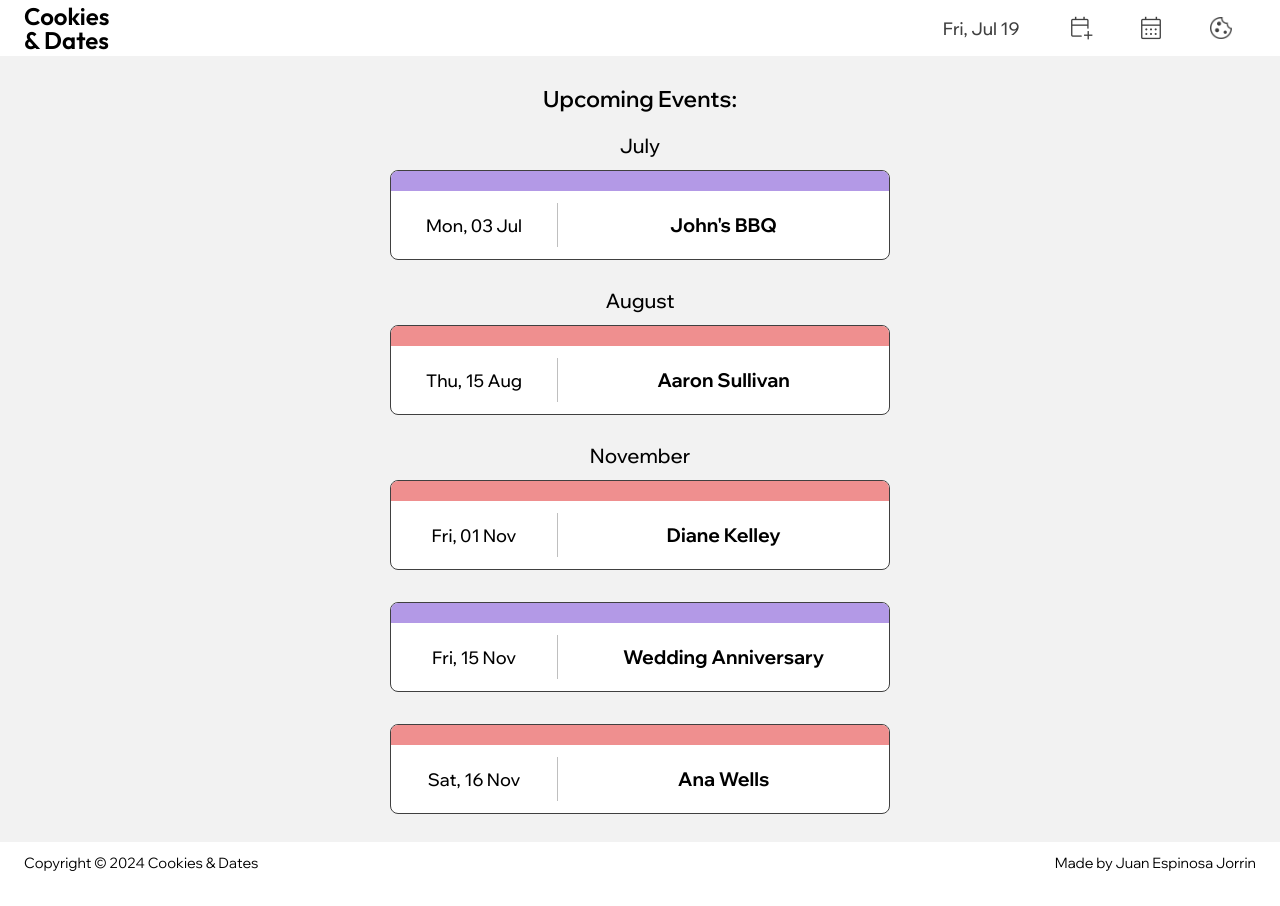
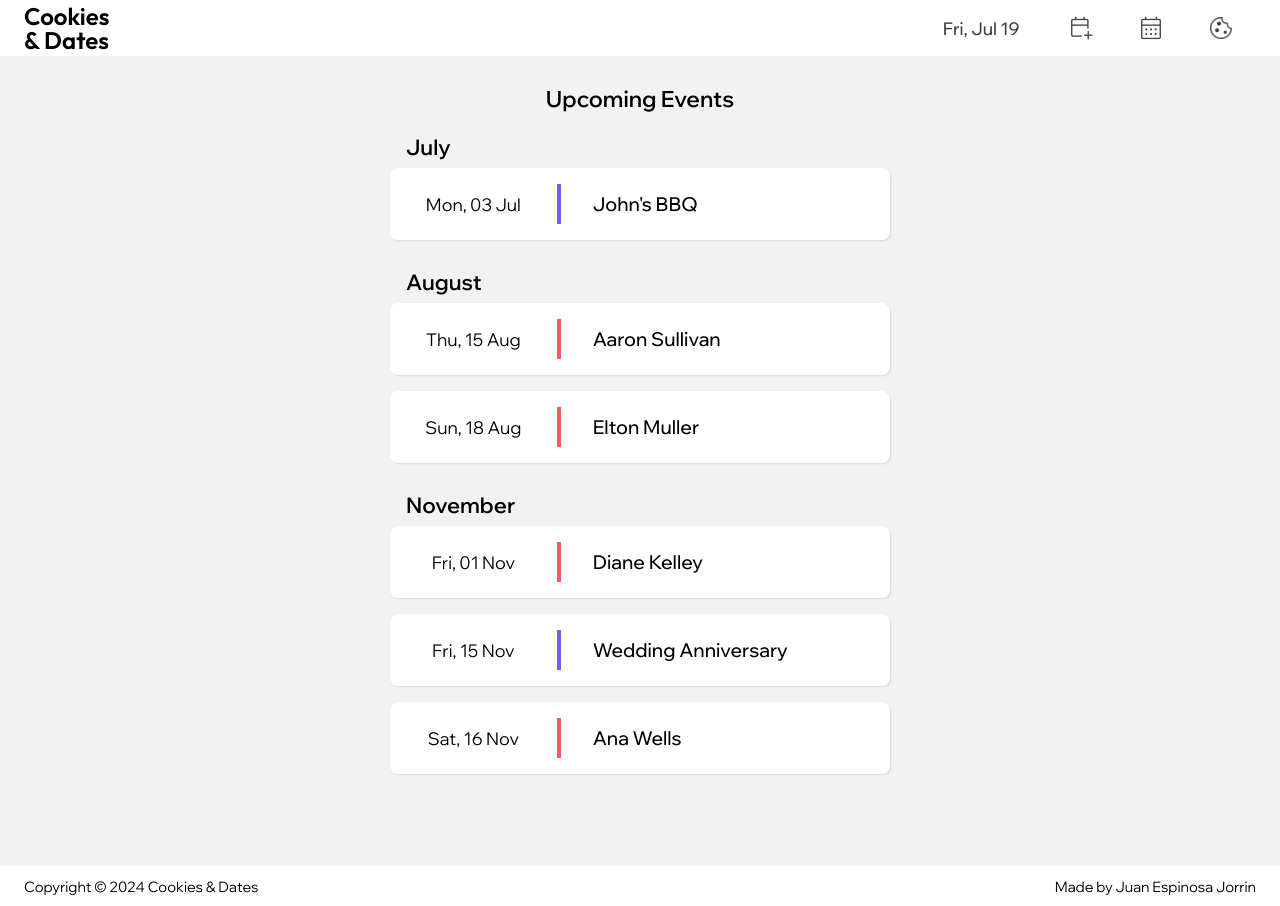
Before and after one commit to juanej88/cookies-dates, a React (Create React App) app: page / in a window 1280 px wide. Before the commit the page ends 882 px from the top, so only its background shows below. Built offline with nearby package versions, Linux system fonts and the light colour scheme.

Commit message:
Restyle the Main component 2.0

```diff
--- a/public/index.html
+++ b/public/index.html
@@ -15,7 +15,6 @@
     <meta property="og:title" content="Cookies & Dates" />
     <meta property="og:type" content="website application" />
     <meta property="og:description" content="Web app that empowers users to store dates in a database such as birthdays and anniversaries and receive timely notifications. It integrates the OpenAI API with ChatGPT to generate bespoken messages that users can send to their loved ones." />
-    <!-- <meta property="og:url" content="https://cookiesdates.netlify.app" /> -->
     <meta property="og:image" content="./logo192.png" />
 
     <link rel="preconnect" href="https://fonts.googleapis.com">
--- a/src/assets/styles/Main.css
+++ b/src/assets/styles/Main.css
@@ -7,7 +7,7 @@ main {
   grid-template-rows: 1fr 4rem;
 }
 
-section#upcoming-events {
+#upcoming-events {
   width: 100%;
   display: flex;
   flex-direction: column;
@@ -26,70 +26,21 @@ article.month-events {
   max-width: 500px;
   display: flex;
   flex-direction: column;
-  align-items: center;
 }
 
 article.month-events > h2 {
-  font-size: 1.25rem;
-  font-weight: 500;
-}
-
-aside.event-card {
-  width: 100%;
-  background-color: hsla(0, 0%, 100%);
-  border: 1px solid hsl(0, 0%, 25%);
-  border-radius: 8px;
-  margin: 1.5rem 0 0.5rem 0;
-}
-
-article.month-events > h2 + aside.event-card {
-  margin: 0.75rem 0 0.5rem 0;
-}
-
-.event-identifier {
-  border-radius: 7px 7px 0 0;
-  height: 1.25rem;
-  width: 100%;
-}
-
-.birthday {
-  background-color: hsl(0, 75%, 75%);
-}
-
-.event {
-  background-color: hsl(260, 60%, 75%);
-}
-
-div.event-details {
-  display: grid;
-  grid-template-columns: 1fr 2fr;
-  padding: 0.75rem 0;
-  font-size: 1.1rem;
-  font-weight: 500;
-}
-
-div.event-details > p {
-  display: flex;
-  justify-content: center;
-  align-items: center;
-  height: 2.75rem;
-  text-align: center;
-}
-
-div.event-details > p:nth-child(2) {
-  border-left: 1px solid hsl(0, 0%, 75%);
-  padding: 0 0.25rem;
-  font-size: 1.2rem;
-  font-weight: 700;
+  font-size: 1.35rem;
+  font-weight: 600;
+  padding-left: 0.5rem;
 }
 
 @media only screen and (min-width: 768px) {
-  main {
-    grid-template-rows: 1fr;
+  article.month-events {
+    width: 60%;
   }
 
-  article.month-events {
-    width: 60%;
+  article.month-events > h2 {
+    padding-left: 1rem;
   }
 }
 
@@ -98,3 +49,66 @@ div.event-details > p:nth-child(2) {
     width: 40%;
   }
 }
+
+aside.event-card {
+  height: 4.5rem;
+  width: 100%;
+  background-color: hsla(0, 0%, 100%);
+  border-radius: 8px;
+  box-shadow: 1px 1px 2px 0 hsla(0, 0%, 0%, 10%);
+  margin: 0.5rem 0 0.5rem 0;
+  display: grid;
+  grid-template-columns: 1fr 2fr;
+  align-items: center;
+}
+
+.event-icon {
+  justify-self: end;
+  border-radius: 50%;
+  height: 0.75rem;
+  width: 0.75rem;
+}
+
+/* .birthday {
+  background-color: hsl(0, 80%, 65%);
+}
+
+.event {
+  background-color: hsl(250, 80%, 65%);
+} */
+
+.event-card > p {
+  font-size: 1.1rem;
+  display: flex;
+  justify-content: center;
+  align-items: center;
+}
+
+.event-card > p:last-child {
+  justify-content: flex-start;
+  height: 2.5rem;
+  border-left: 4px solid;
+  padding: 0 1rem;
+  font-size: 1.2rem;
+  font-weight: 500;
+}
+
+.event-card.special > p:last-child {
+  border-left-color: hsl(250, 80%, 65%);
+}
+
+.event-card.birthday > p:last-child {
+  border-left-color: hsl(0, 80%, 65%);
+}
+
+@media only screen and (min-width: 768px) {
+  .event-card > p:last-child {
+    padding: 0 1.5rem;
+  }
+}
+
+@media only screen and (min-width: 1024px) {
+  .event-card > p:last-child {
+    padding: 0 2rem;
+  }
+}
--- a/src/components/Main.jsx
+++ b/src/components/Main.jsx
@@ -51,52 +51,41 @@ const Main = () => {
   return (
     <main className='events'>
       <section id='upcoming-events'>
-        <h1>Upcoming Events:</h1>
+        <h1>Upcoming Events</h1>
 
         <article className='month-events'>
           <h2>July</h2>
-          <aside className='event-card'>
-            <div className='event-identifier event'></div>
-            <div className='event-details'>
+          <aside className='event-card special'>
             <p>Mon, 03 Jul</p>
             <p>John's BBQ</p>
-            </div>
           </aside>
         </article>
 
         <article className='month-events'>
           <h2>August</h2>
-          <aside className='event-card'>
-            <div className='event-identifier birthday'></div>
-            <div className='event-details'>
+          <aside className='event-card birthday'>
             <p>Thu, 15 Aug</p>
             <p>Aaron Sullivan</p>
-            </div>
+          </aside>
+          <aside className='event-card birthday'>
+            <p>Sun, 18 Aug</p>
+            <p>Elton Muller</p>
           </aside>
         </article>
 
         <article className='month-events'>
           <h2>November</h2>
-          <aside className='event-card'>
-            <div className='event-identifier birthday'></div>
-            <div className='event-details'>
+          <aside className='event-card birthday'>
             <p>Fri, 01 Nov</p>
             <p>Diane Kelley</p>
-            </div>
           </aside>
-          <aside className='event-card'>
-            <div className='event-identifier event'></div>
-            <div className='event-details'>
+          <aside className='event-card special'>
             <p>Fri, 15 Nov</p>
             <p>Wedding Anniversary</p>
-            </div>
           </aside>
-          <aside className='event-card'>
-            <div className='event-identifier birthday'></div>
-            <div className='event-details'>
+          <aside className='event-card birthday'>
             <p>Sat, 16 Nov</p>
             <p>Ana Wells</p>
-            </div>
           </aside>
         </article>
       </section>
--- a/src/index.css
+++ b/src/index.css
@@ -10,5 +10,5 @@
 
 body {
   font-family: "Wix Madefor Display", sans-serif;
-  min-width: 325px;
+  min-width: 400px;
 }
```
Lines whose indentation alone changed are shown as unchanged.
